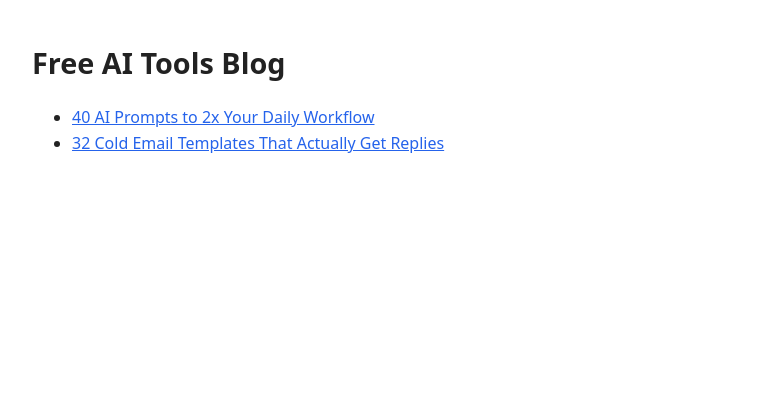
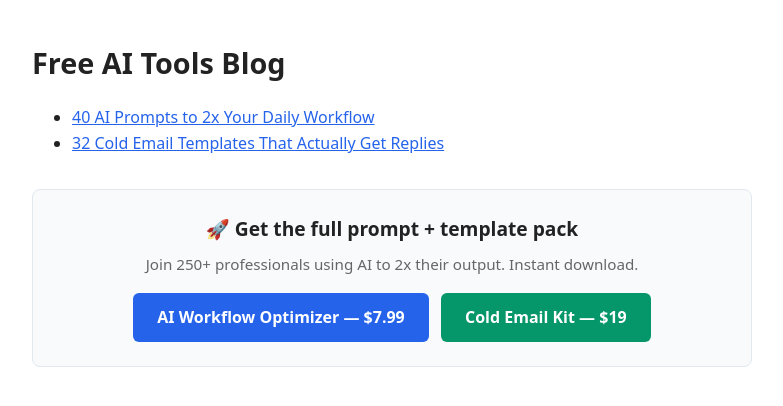
Before and after one commit to maggie-ceo/free-ai-tools-blog, a Jekyll site: the page built from index.md, in a window 1280 px wide. Shown: the top 406 px of the page, without its empty margins (248-1031 px from the left). Built offline with Jekyll 4.4.1, drawn with Linux system fonts in a browser that asks for light colours.

Commit message:
add CTA box to blog layout (lead magnet)

```diff
--- a/_layouts/default.html
+++ b/_layouts/default.html
@@ -3,13 +3,27 @@
 <head>
 <meta charset="utf-8">
 <title>{{ page.title | default: site.title }}</title>
+<meta name="description" content="Free AI prompts, cold email templates, and productivity tools. Download ready-to-use templates.">
 <style>
 body{font-family:system-ui,sans-serif;max-width:720px;margin:40px auto;padding:0 20px;line-height:1.6;color:#222}
 a{color:#2563eb}h1{font-size:1.8rem}h2{font-size:1.4rem;margin-top:2rem}
 .post-meta{color:#666;font-size:.9rem;margin-bottom:1.5rem}
+.cta-box{background:#f8fafc;border:1px solid #e2e8f0;border-radius:8px;padding:24px;margin:32px 0;text-align:center}
+.cta-box h3{margin:0 0 8px;font-size:1.2rem}
+.cta-box p{margin:0 0 16px;color:#666;font-size:.95rem}
+.cta-button{display:inline-block;background:#2563eb;color:#fff;padding:12px 24px;border-radius:6px;text-decoration:none;font-weight:600}
+.cta-button:hover{background:#1d4ed8}
 </style>
 </head>
 <body>
 {{ content }}
+
+<!-- Email Lead Magnet CTA (every page) -->
+<div class="cta-box">
+<h3>🚀 Get the full prompt + template pack</h3>
+<p>Join 250+ professionals using AI to 2x their output. Instant download.</p>
+<a class="cta-button" href="https://whop.com/hightechenterprise/ai-daily-workflow-optimizer-40-prompts-to-work-2x-faster">AI Workflow Optimizer — $7.99</a>
+<a class="cta-button" href="https://whop.com/hightechenterprise/ai-cold-email-outreach-kit" style="background:#059669;margin-left:8px">Cold Email Kit — $19</a>
+</div>
 </body>
 </html>
```
